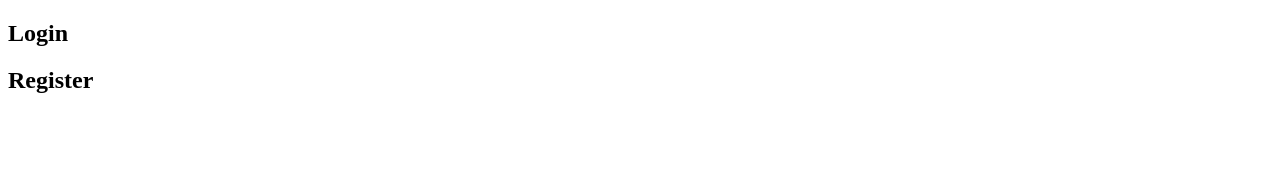
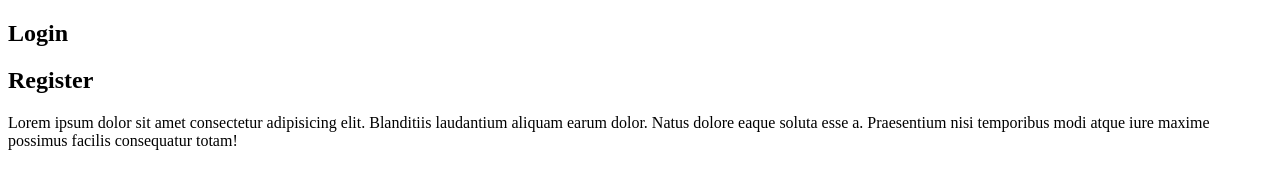
Before and after one commit to VinhTMQ/demoBC63, a plain HTML site: page index.html in a window 1280 px wide. Drawn offline with Linux system fonts and the light colour scheme.

Commit message:
update index.html

```diff
--- a/index.html
+++ b/index.html
@@ -8,5 +8,11 @@
   <body>
     <h2>Login</h2>
     <h2>Register</h2>
+    <p>
+      Lorem ipsum dolor sit amet consectetur adipisicing elit. Blanditiis
+      laudantium aliquam earum dolor. Natus dolore eaque soluta esse a.
+      Praesentium nisi temporibus modi atque iure maxime possimus facilis
+      consequatur totam!
+    </p>
   </body>
 </html>
```
